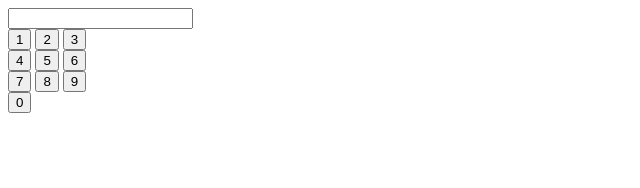
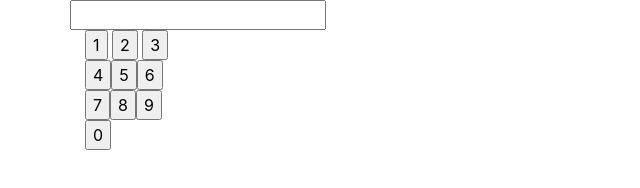
Before and after one commit to CharleeBrown/jsCalculator, a plain HTML site: page calcView.html in a window 1280 px wide. Shown: the whole page, without its empty margins (0-640 px from the left). Drawn offline with nearby package versions, Linux system fonts and the light colour scheme.

Commit message:
Trying to lay out like actual calculator.

```diff
--- a/calcView.html
+++ b/calcView.html
@@ -1,33 +1,55 @@
 <!DOCTYPE html>
+
 <HTML>
+<HEAD>
+    <link rel="stylesheet" href="https://stackpath.bootstrapcdn.com/bootstrap/4.4.1/css/bootstrap.min.css"/>
+    <link rel="stylesheet" href="calcStyle.css"/>
+</HEAD>
 
     <BODY>
+        <div class="container">
 
         <DIV class="row">
             <input type="text" id="numWindow"/>
 
 
         </DIV>
-        <div class="row">
+    </div>
+    <div class="container">
+
+
+        <div class="row" >
+            <div class="col">
+
+
             <input type="submit"  id="numOne" value ="1" onclick="enterButton(this)"/>
             <input type="submit" id="numTwo" value = "2" onclick="enterButton(this)"/>
             <input type="submit" id="numThree" value="3" onclick = "enterButton(this)"/>
         </div>
-        <div class="row">
+        </div>
+        <div class="col">
+
+
+        <div class="row" >
             <input type="submit"  id="numFour" value ="4" onclick="enterButton(this)"/>
             <input type="submit" id="numFive" value = "5" onclick="enterButton(this)"/>
             <input type="submit" id="numSix" value="6" onclick = "enterButton(this)"/>
         </div>
-        <div class="row">
+    </div>
+    <div class="col">
+        <div class="row" >
             <input type="submit"  id="numSeven" value ="7" onclick="enterButton(this)"/>
             <input type="submit" id="numEight" value = "8" onclick="enterButton(this)"/>
             <input type="submit" id="numNine" value="9" onclick = "enterButton(this)"/>
         </div>
+    </div>
+
         <div class="row">
             <div class="col">
                 <input type="submit" id="numZero" value = "0" onclick ="enterButton(this)"/>
             </div>
         </div>
+        </div>
     </BODY>
     <script src = "calcScript.js"></script>
 </HTML>
```
Also changed, not shown: calcStyle.css (added).
